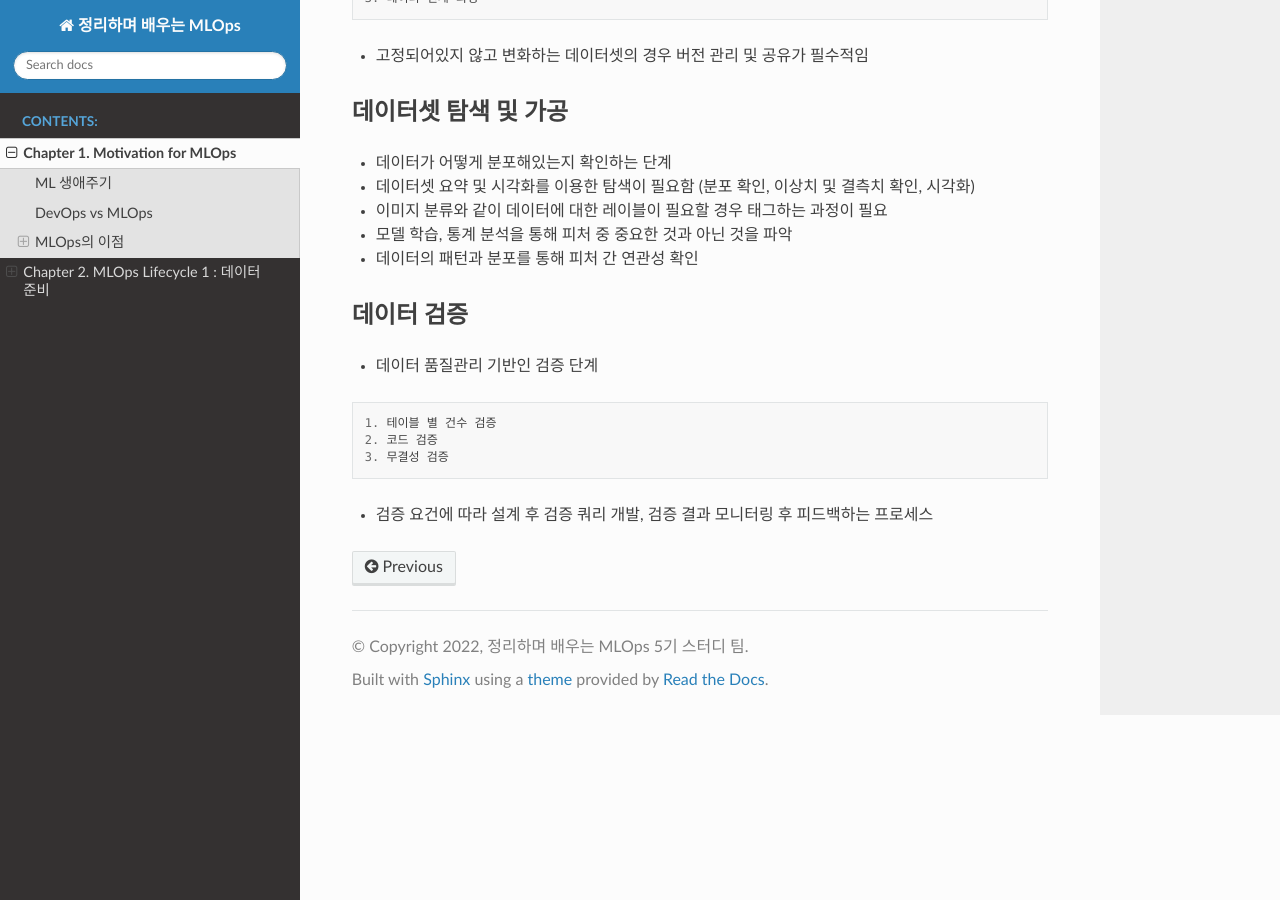
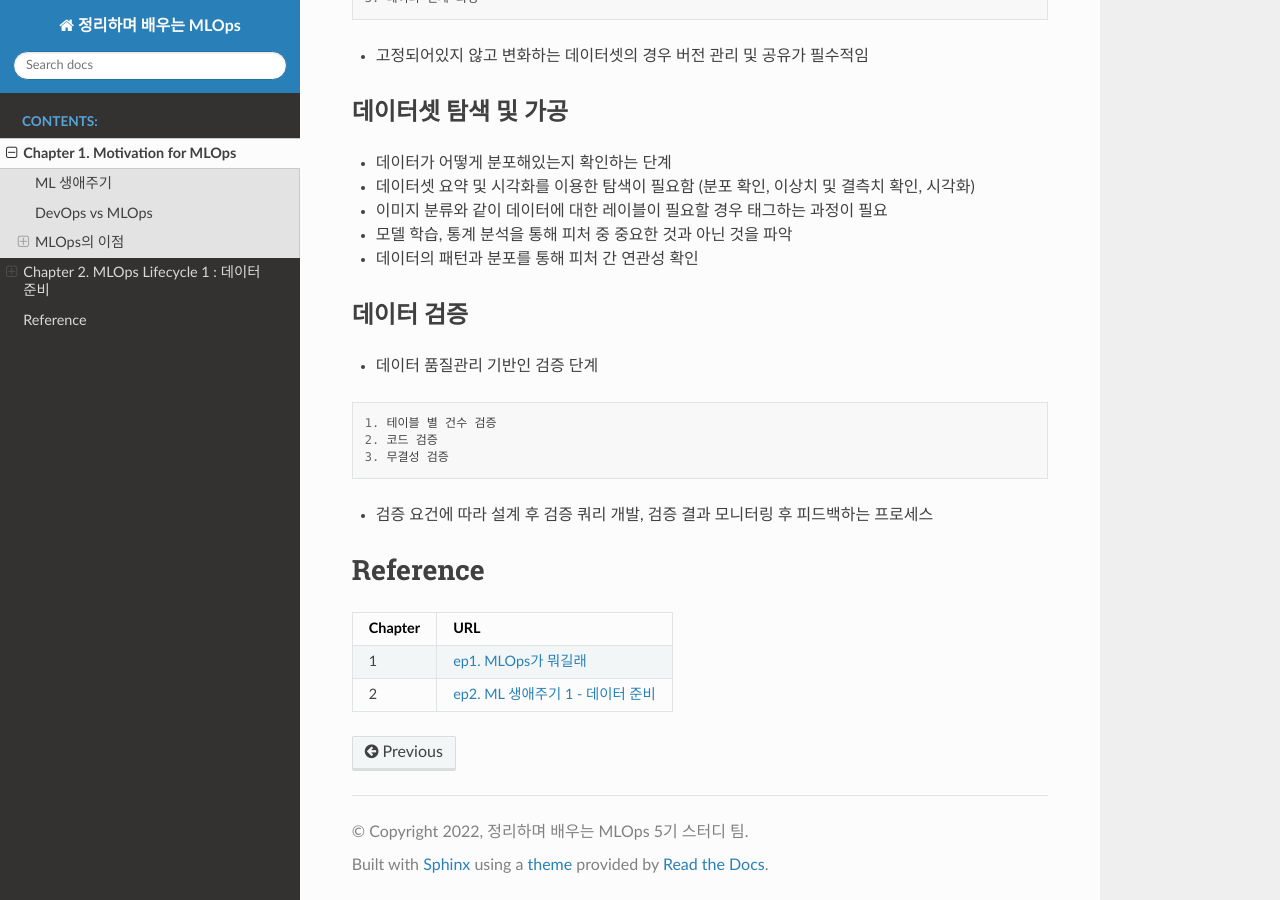
Before and after one commit to Pseudo-Lab/mlops-docs, a Sphinx documentation site: the page built from docs/source/main.md, in a window 1280 px wide and 900 px high, scrolled down 2032 px. Built offline with Sphinx 7.4.7 and the Read the Docs theme 2.0.0, drawn with Linux system fonts in a browser that asks for light colours; pages that are not in the unit, such as notebooks, are missing from menus.

Commit message:
Added ref

````diff
--- a/docs/source/main.md
+++ b/docs/source/main.md
@@ -72,3 +72,11 @@ ML의 생애 주기는 배포된 서비스를 지속적으로 모니터링하고
 ```
 
 - 검증 요건에 따라 설계 후 검증 쿼리 개발, 검증 결과 모니터링 후 피드백하는 프로세스
+
+
+# Reference
+
+|Chapter|URL|
+|--|---------|
+|1| [ep1. MLOps가 뭐길래](https://www.youtube.com/watch?v=q2N6NZKxipg&list=PLDZRZwFT9Wku509LgbJviEcHxX4AYj3QP&index=2&t=14s) |
+|2|[ep2. ML 생애주기 1 - 데이터 준비](https://www.youtube.com/watch?v=zyGYnYZaUEk)|
````
Also changed, not shown: 8 other files.
